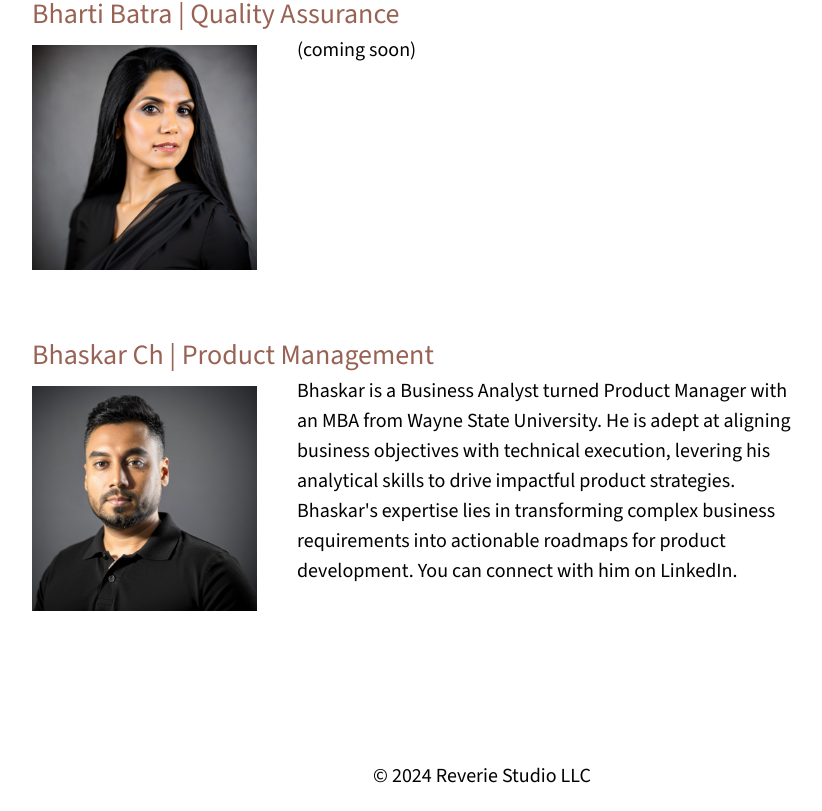
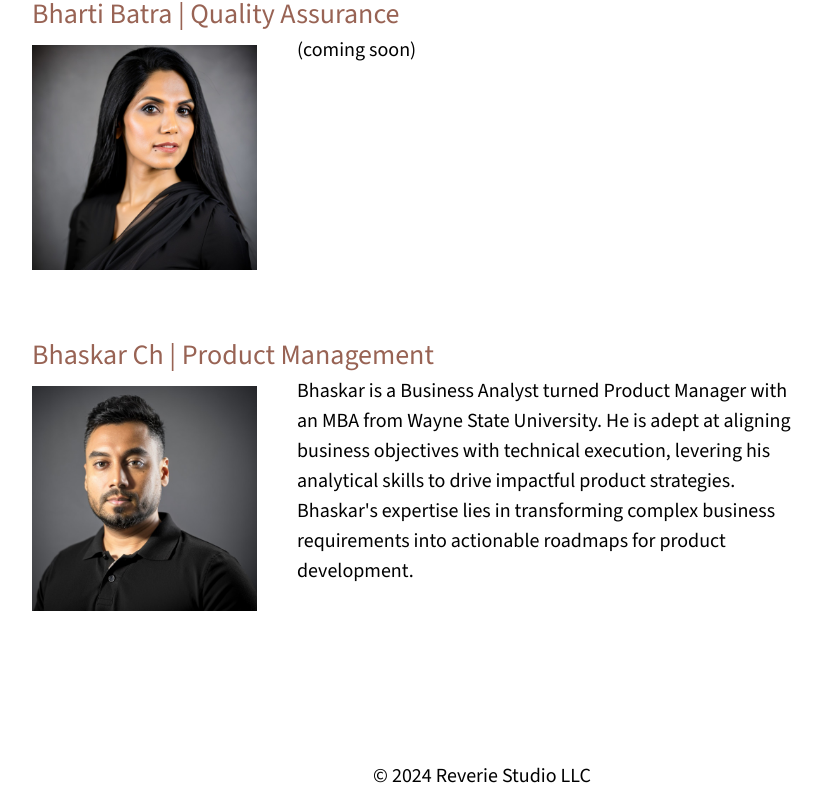
Before and after one commit to La-Reverie/lareverie.studio, a React (Create React App) app: page / in a window 1280 px wide. Shown: the part 6447-7258 px from the top of the page, without its empty margins (158-980 px from the left). Built offline with nearby package versions, Linux system fonts and the light colour scheme.

Commit message:
Another update to bios

```diff
--- a/src/components/Team.js
+++ b/src/components/Team.js
@@ -83,7 +83,7 @@ function Team() {
           <div className='flex'>
             <img className='team-member' src={bhaskar} alt='Bhaskar Ch' />
             <div className='bio'>
-              Bhaskar is a Business Analyst turned Product Manager with an MBA from Wayne State University. He is adept at aligning business objectives with technical execution, levering his analytical skills to drive impactful product strategies. Bhaskar's expertise lies in transforming complex business requirements into actionable roadmaps for product development. You can connect with him on <a href="https://www.linkedin.com/in/bchitraju/" target='_blank'>LinkedIn</a>.
+              Bhaskar is a Business Analyst turned Product Manager with an MBA from Wayne State University. He is adept at aligning business objectives with technical execution, levering his analytical skills to drive impactful product strategies. Bhaskar's expertise lies in transforming complex business requirements into actionable roadmaps for product development.
             </div>
           </div>
         </article>
```
